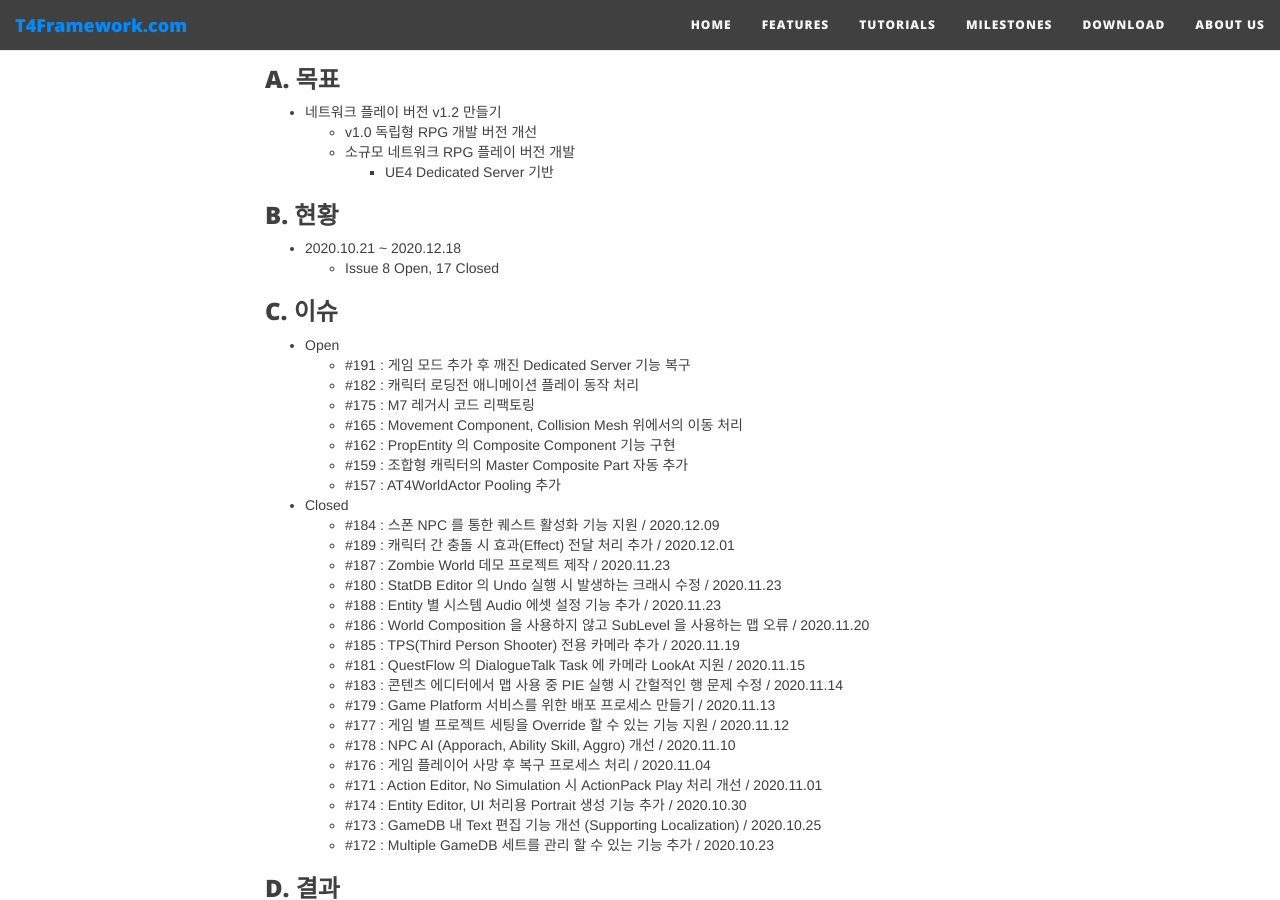
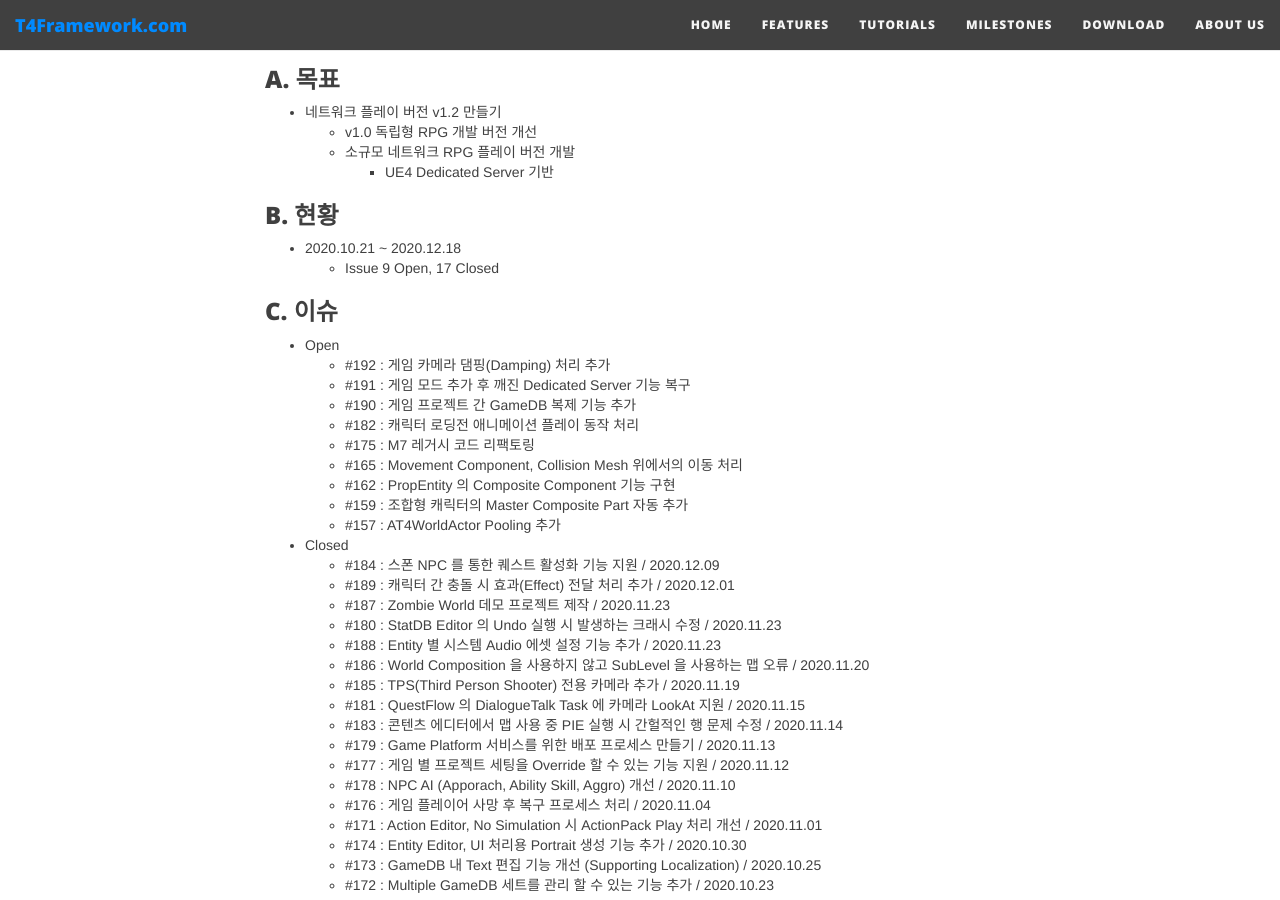
Before and after one commit to T4Framework/T4Framework_WebSite, a Jekyll site: the page built from docs/T4Framework_Milestone8_Achieved.md, in a window 1280 px wide and 900 px high, scrolled down 317 px. Built offline with Jekyll 4.4.1, drawn with Linux system fonts in a browser that asks for light colours; nearby versions of some CDN libraries.

Commit message:
Update M8

```diff
--- a/docs/T4Framework_Milestone8_Achieved.md
+++ b/docs/T4Framework_Milestone8_Achieved.md
@@ -15,12 +15,14 @@ subtitle: Milestone 8 (2020.10.21 ~ 2020.12.18)
 ### B. 현황
 
 - 2020.10.21 ~ 2020.12.18
-  - Issue 8 Open, 17 Closed
+  - Issue 9 Open, 17 Closed
 
 ### C. 이슈
 
 - Open
+  - #192 : 게임 카메라 댐핑(Damping) 처리 추가
   - #191 : 게임 모드 추가 후 깨진 Dedicated Server 기능 복구
+  - #190 : 게임 프로젝트 간 GameDB 복제 기능 추가
   - #182 : 캐릭터 로딩전 애니메이션 플레이 동작 처리
   - #175 : M7 레거시 코드 리팩토링
   - #165 : Movement Component, Collision Mesh 위에서의 이동 처리
```
